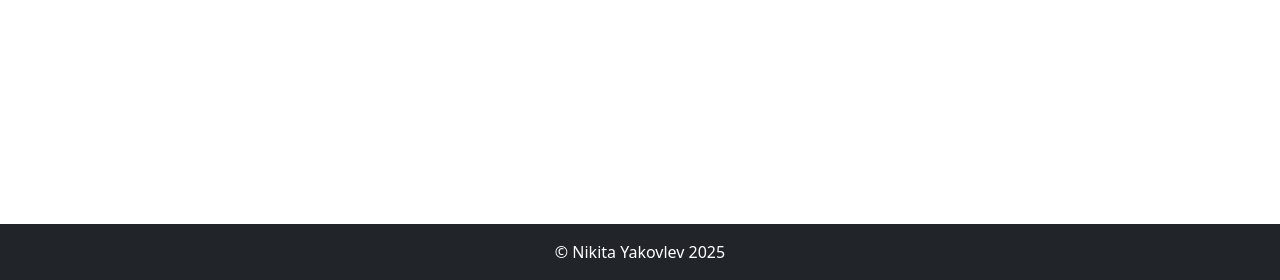
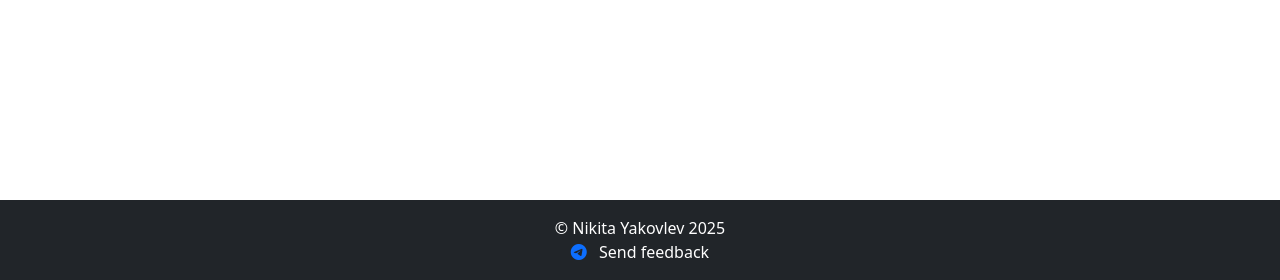
Before and after one commit to Nottezz/FastAPI-Movie-Catalog, a FastAPI app: page / in a window 1280 px wide. Shown: the part 520-800 px from the top of the page. Run offline with FastAPI, Linux system fonts and the light colour scheme.

Commit message:
add to footer link for feedback

```diff
--- a/movie_catalog/templates/base.html
+++ b/movie_catalog/templates/base.html
@@ -6,6 +6,7 @@
   <title>{% block title %}Movie{% endblock %}</title>
   <link href="https://cdn.jsdelivr.net/npm/bootstrap@5.3.8/dist/css/bootstrap.min.css" rel="stylesheet"
         integrity="sha384-sRIl4kxILFvY47J16cr9ZwB07vP4J8+LH7qKQnuqkuIAvNWLzeN8tE5YBujZqJLB" crossorigin="anonymous">
+  <link href="https://cdn.jsdelivr.net/npm/bootstrap-icons@1.11.3/font/bootstrap-icons.css" rel="stylesheet"/>
 </head>
 <body>
 {% include 'components/develop_message.html' %}
@@ -16,6 +17,11 @@
 <footer class="bg-dark text-white text-center py-3 fixed-bottom">
   {% block footer %}
     &copy; Nikita Yakovlev {{ today.year }}
+    <div>
+    <a href="https://t.me/Nottezz" target="_blank" class="text-decoration-none text-white">
+      <i class="bi bi-telegram me-2 text-primary"></i> Send feedback
+    </a>
+    </div>
   {% endblock %}
 </footer>
 
```
